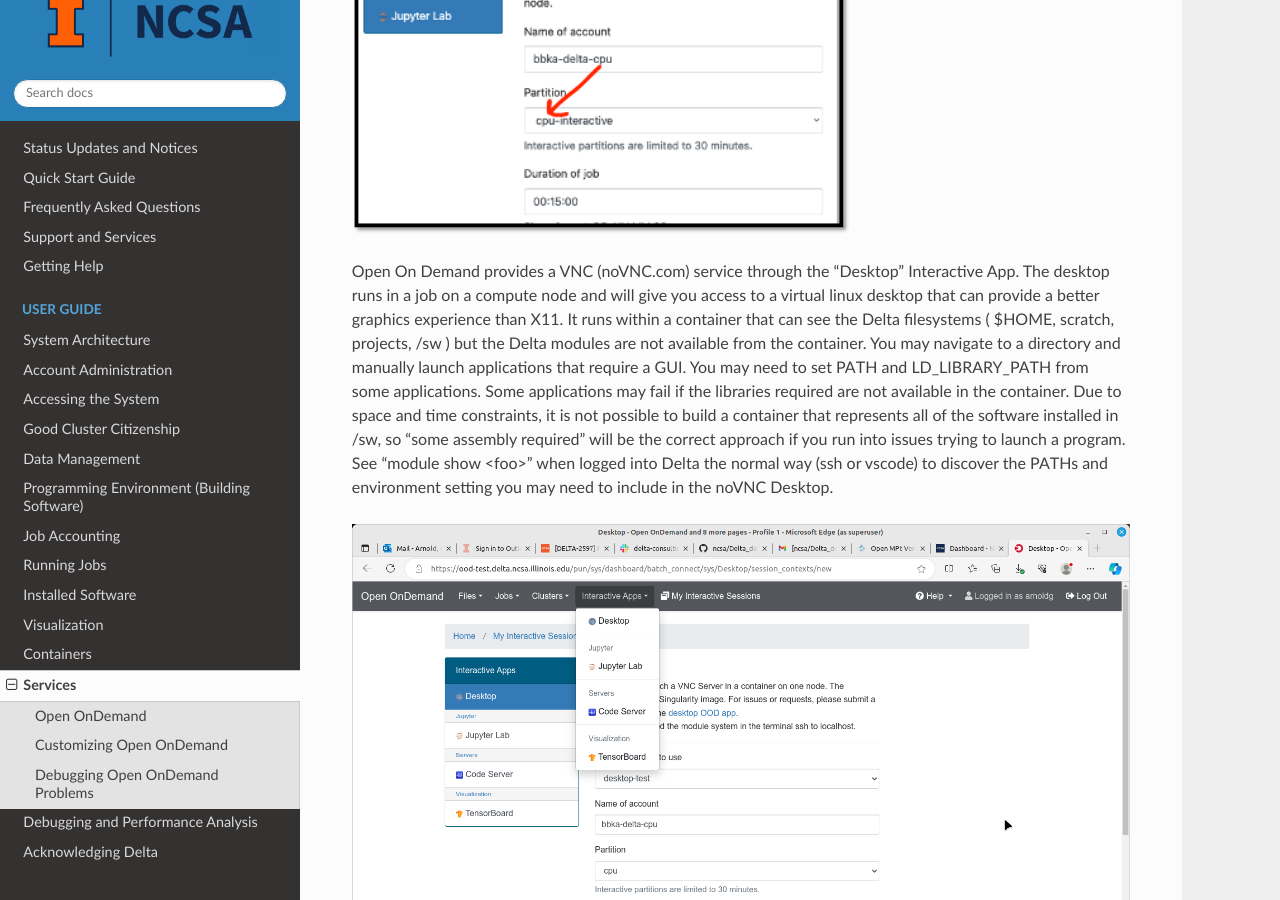
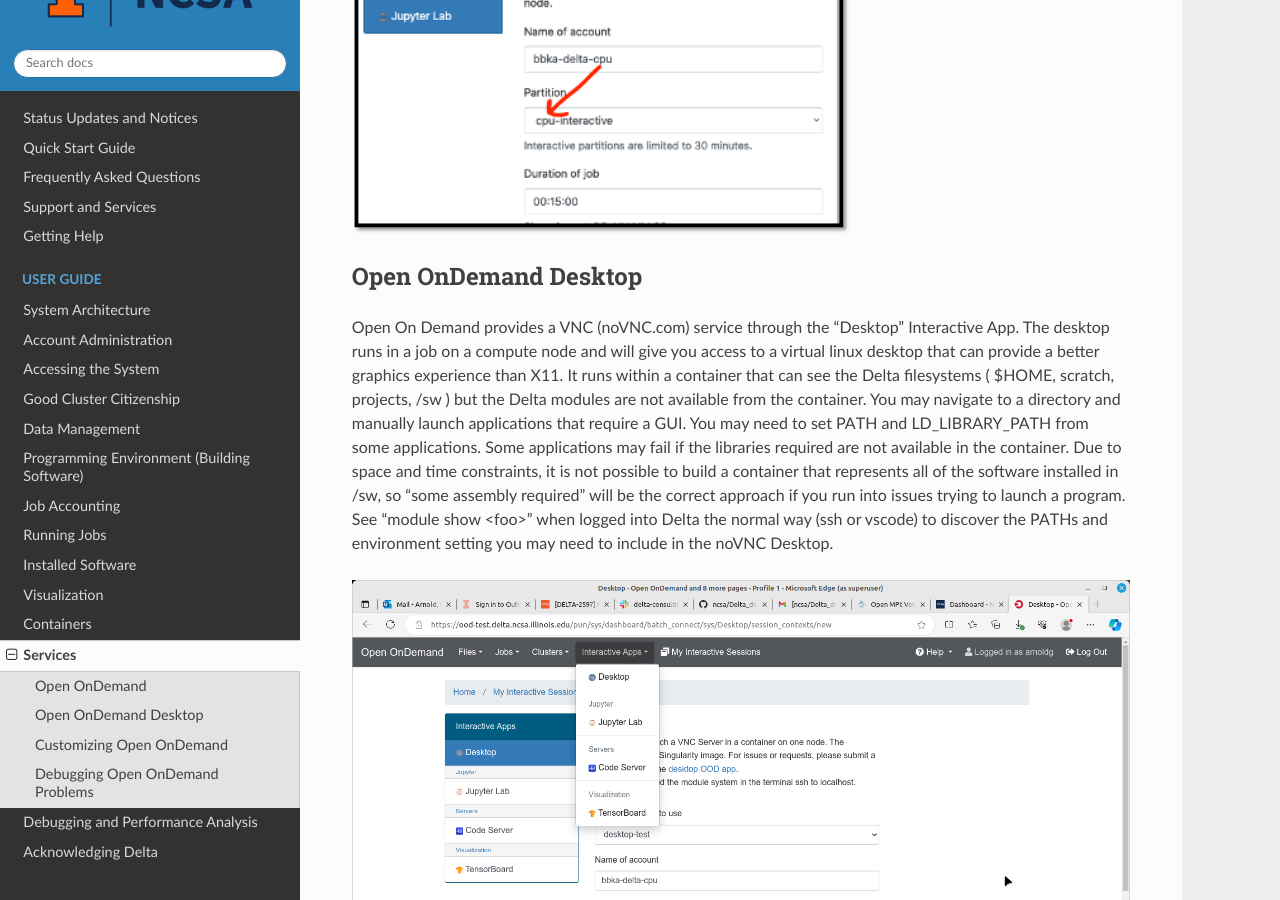
Before and after one commit to ncsa/Delta_doc, a Sphinx documentation site: the page built from docs/source/user_guide/services.rst, in a window 1280 px wide and 900 px high, scrolled down 502 px. Built offline with Sphinx 7.4.7 and the Read the Docs theme 2.0.0, drawn with Linux system fonts in a browser that asks for light colours.

Commit message:
added Heading for desktop

```diff
--- a/docs/source/user_guide/services.rst
+++ b/docs/source/user_guide/services.rst
@@ -16,6 +16,9 @@ The account names end in -cpu and -gpu; the matching partition would start with
 ..  image:: images/services/jlab_config_partition.png
     :alt: Jupyter Lab partition configuration
     :width: 500
+
+Open OnDemand Desktop
+-------------------------
 
 Open On Demand provides a VNC (noVNC.com) service through the "Desktop" Interactive App.  The desktop runs in a job on a compute node and will give you access to a virtual linux desktop that can provide a better graphics experience than X11.  It runs within a container that can see the Delta filesystems ( $HOME, scratch, projects, /sw ) but the Delta modules are not available from the container.  You may navigate to a directory and manually launch applications that require a GUI.  You may need to set PATH and LD_LIBRARY_PATH from some applications.  Some applications may fail if the libraries required are not available in the container.  Due to space and time constraints, it is not possible to build a container that represents all of the software installed in /sw, so "some assembly required" will be the correct approach if you run into issues trying to launch a program.  See "module show <foo>" when logged into Delta the normal way (ssh or vscode) to discover the PATHs and environment setting you may need to include in the noVNC Desktop.
 
```
